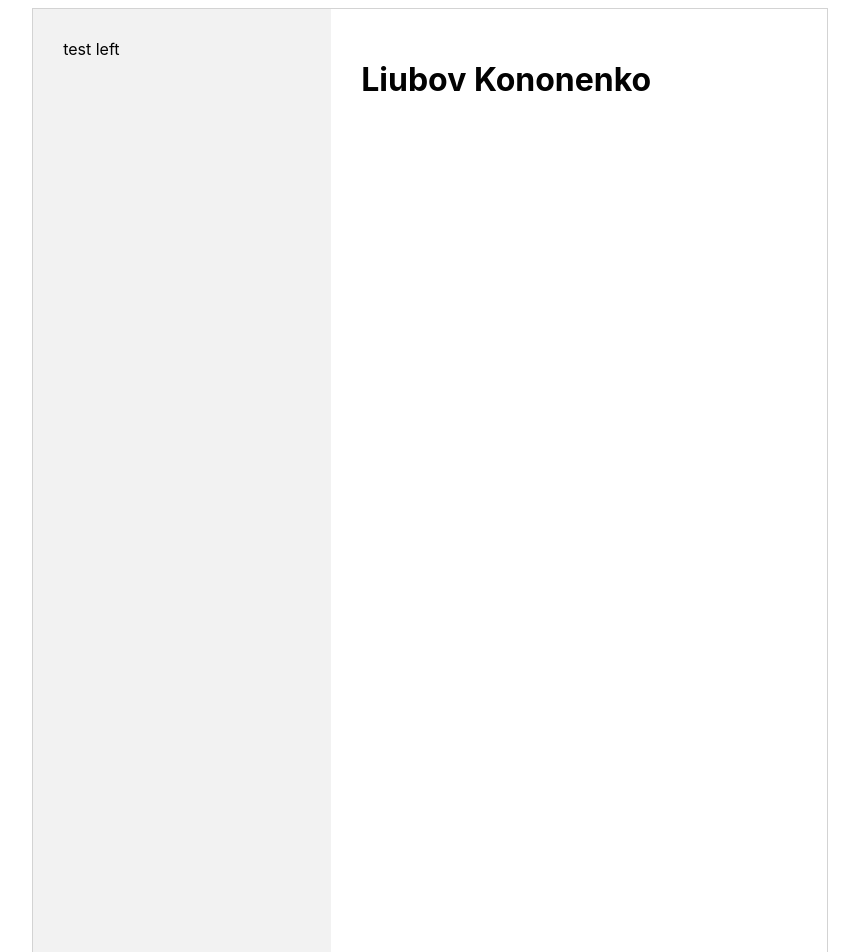
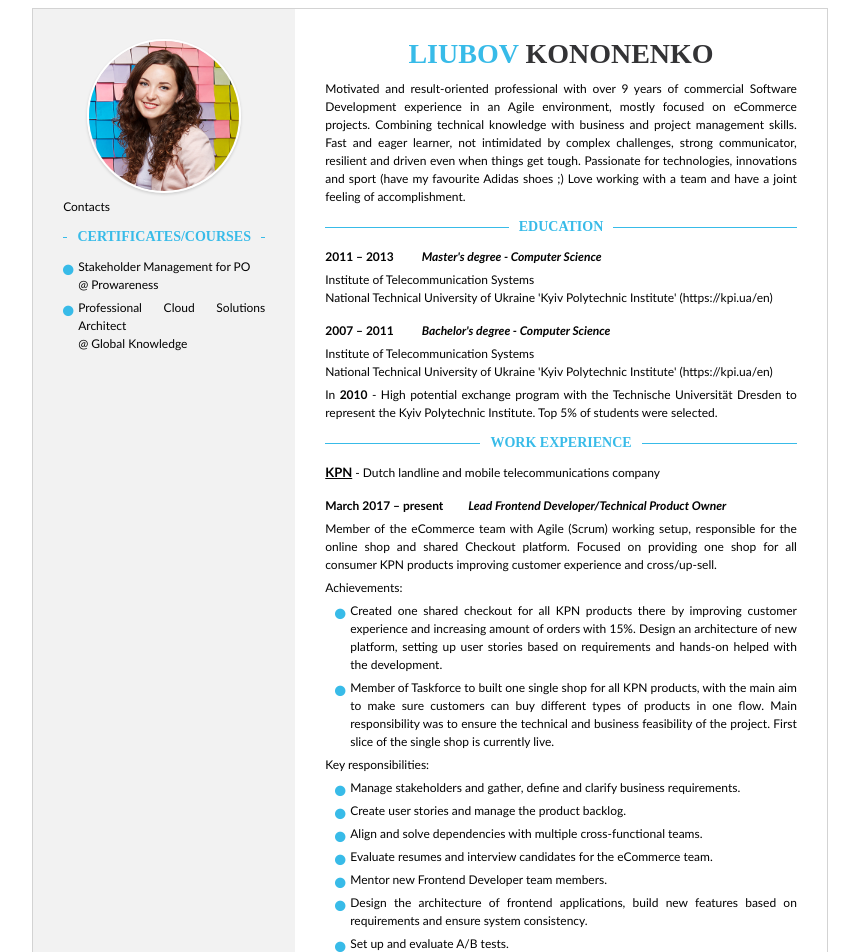
Before and after one commit to lkononenko/cv, a Vue app: page / in a window 1280 px wide. Shown: the top 952 px of the page, without its empty margins (210-1069 px from the left). Built offline with nearby package versions, Linux system fonts and the light colour scheme.

Commit message:
feat: create 1st page

```diff
--- a/src/App.vue
+++ b/src/App.vue
@@ -19,11 +19,45 @@ export default {
   @import './assets/styles/main.scss';
 
   #app {
-    /*font-family: 'Avenir', Helvetica, Arial, sans-serif;*/
     font-family: $font-primary;
+    @include font-size($base-font-sizes);
     -webkit-font-smoothing: antialiased;
     -moz-osx-font-smoothing: grayscale;
     text-align: left;
     color: $color-content;
   }
+
+  p {
+    text-align: justify;
+    margin: $margin/2 0;
+  }
+
+  a {
+    color: $color-content;
+  }
+
+  ul {
+    margin: 0;
+    padding-left: 25px;
+    list-style: none;
+
+    li {
+      margin: $margin/2 0;
+      text-align: justify;
+      position: relative;
+
+      &:before {
+        content: "\2022";
+        font-size: 24px;
+        color: $color-brand;
+        font-weight: bold;
+        display: inline-block;
+        width: 1em;
+        margin-left: -1em;
+        position: absolute;
+        top: -8px;
+        left: 7px;
+      }
+    }
+  }
 </style>
--- a/src/assets/styles/_config.scss
+++ b/src/assets/styles/_config.scss
@@ -1,7 +1,9 @@
 $color-content: #020202;
-$color-brand: #E7BEA7;
+$color-brand: #38BBE8;
+//$color-brand-2: #3c3c3e;
+//$color-brand-2: #7F7F7F;
+$color-brand-2: #333335;
 $color-brand-bg: #F2F2F2;
-//#7F7F7F
 
 // The grays are mainly used for the texts and UI-elements
 $color-white: #fff;
@@ -18,8 +20,8 @@ $color-black: #000;
 
 
 // Fonts
-$font-primary: -apple-system, BlinkMacSystemFont, "Segoe UI", Roboto, Helvetica, Arial, sans-serif;
-$font-secondary: "KPN Metric", Verdana, sans-serif;
+$font-primary: Calibri, Roboto, Helvetica, Arial, sans-serif;
+$font-secondary: 'Times New Roman', Helvetica, Arial, sans-serif;;
 
 $font-size-small: 10px;
 $font-size: 12px;
@@ -27,6 +29,27 @@ $font-size-large: 14px;
 
 $line-height-base: 1.5;
 $line-height-small: 1.2;
+
+$font-weight-base: 400;
+$font-weight-medium: 600;
+$font-weight-bold: 700;
+
+//@font-face {
+//    font-family: 'KPN Metric';
+//    src: url('/fonts/KPNMetricWeb-Bold.woff2') format('woff2'),
+//    url("/fonts/KPNMetricWeb-Bold.woff") format("woff");
+//    font-weight: 700;
+//    font-style: normal;
+//}
+//
+//@font-face {
+//    font-family: 'KPN Metric';
+//    src: url('/fonts/KPNMetricWeb-Light.woff2') format('woff2'),
+//    url("/fonts/KPNMetricWeb-Light.woff") format("woff");
+//    font-weight: 200;
+//    font-style: normal;
+//}
+
 
 // Margins
 $margin: 10px;
@@ -43,26 +66,20 @@ $breakpoints: (
 
 $base-font-sizes: (
         default: (12px, 1.5),
-        small: (14px, 1.5),
-        medium: (14px, 1.5)
-);
-
-$base-16-font-sizes: (
-        default: (12px, 1.5),
-        small: (16px, 1.5),
-        medium: (16px, 1.5)
+        small: (12px, 1.5),
+        medium: (12px, 1.5)
 );
 
 $h1-font-sizes: (
-        default: (24px, 1),
-        small: (32px, 1),
-        medium: (44px, 1.09)
+        default: (28px, 1),
+        small: (24px, 1),
+        medium: (28px, 1.09)
 );
 
 $h2-font-sizes: (
-        default: (24px, 1),
-        small: (32px, 1),
-        medium: (32px, 1)
+        default: (14px, 1),
+        small: (14px, 1),
+        medium: (14px, 1)
 );
 
 $h3-font-sizes: (
@@ -72,14 +89,14 @@ $h3-font-sizes: (
 );
 
 $h4-font-sizes: (
-        default: (14px, 1.2),
-        small: (16px, 1.2),
-        medium: (16px, 1.2)
+        default: (13px, 1.2),
+        small: (13px, 1.2),
+        medium: (13px, 1.2)
 );
 
 $h5-font-sizes: (
-        default: (14px, 1.2),
-        small: (14px, 1.2),
-        medium: (14px, 1.2),
-        large: (16px, 1.2)
+        default: (12px, 1.2),
+        small: (12px, 1.2),
+        medium: (12px, 1.2),
+        large: (12px, 1.2)
 );
--- /dev/null
+++ b/src/assets/styles/_typography.scss
@@ -0,0 +1,57 @@
+@import 'config';
+
+h1 {
+    margin: 0 0 $margin;
+    font-family: $font-secondary;
+    @include font-size($h1-font-sizes);
+    font-weight: $font-weight-bold;
+    color: $color-brand;
+    text-transform: uppercase;
+}
+
+h2 {
+    font-family: $font-secondary;
+    @include font-size($h2-font-sizes);
+    font-weight: $font-weight-bold;
+    color: $color-brand;
+    margin: 2*$margin 0;
+    text-transform: uppercase;
+    width: 100%;
+    text-align: center;
+    border-bottom: 1px solid $color-brand;
+    line-height: 0.1em!important;
+
+    span {
+        background-color: $color-white;
+        padding :0 $margin;
+    }
+}
+
+h3 {
+    font-family: $font-secondary;
+    color: $color-brand;
+    @include font-size($h3-font-sizes);
+    margin: $margin 0;
+}
+
+h4 {
+    @include font-size($h4-font-sizes);
+    margin: $margin 0;
+}
+
+h5 {
+    @include font-size($h5-font-sizes);
+}
+
+.center {
+    text-align: center;
+}
+.text {
+    &-strong {
+        font-weight: $font-weight-bold;
+    }
+
+    &-italic {
+        font-style: italic;
+    }
+}
--- a/src/assets/styles/main.scss
+++ b/src/assets/styles/main.scss
@@ -1,2 +1,3 @@
 @import 'config';
 @import 'mixins';
+@import 'typography';
--- a/src/components/FirstPage.vue
+++ b/src/components/FirstPage.vue
@@ -2,10 +2,95 @@
   <div class="page">
     <div class="row page-row">
       <div class="col col-left">
-        test left
+        <div class="center">
+          <img class="profile-photo"
+               src="../assets/images/lkononenko-400x400.jpg">
+        </div>
+        Contacts
+
+        <h2><span>Certificates/Courses</span></h2>
+        <ul>
+          <li>Stakeholder Management for PO <br/>@ Prowareness</li>
+          <li>Professional Cloud Solutions Architect <br/>@ Global Knowledge</li>
+        </ul>
       </div>
       <div class="col col-right">
-        <h1>Liubov Kononenko</h1>
+        <h1>Liubov <span>Kononenko</span></h1>
+        <p>
+          Motivated and result-oriented professional with over 9 years of commercial Software Development experience
+          in an Agile environment, mostly focused on eCommerce projects. Combining technical knowledge with business
+          and project management skills. Fast and eager learner, not intimidated by complex challenges,
+          strong communicator, resilient and driven even when things get tough. Passionate for technologies,
+          innovations  and sport (have my favourite Adidas shoes ;) Love working with a team and have a joint
+          feeling of accomplishment.
+        </p>
+        <h2><span>Education</span></h2>
+        <div class="block">
+          <p class="text-strong">2011 – 2013 <span class="degree">Master's degree - Computer Science</span></p>
+          <p>Institute of Telecommunication Systems<br />
+            National Technical University of Ukraine 'Kyiv Polytechnic Institute' (https://kpi.ua/en)</p>
+        </div>
+        <div class="block">
+          <p class="text-strong">2007 – 2011 <span class="degree">Bachelor's degree - Computer Science</span></p>
+          <p>Institute of Telecommunication Systems<br />
+            National Technical University of Ukraine 'Kyiv Polytechnic Institute' (https://kpi.ua/en)</p>
+          <p>In <strong>2010</strong> - High potential exchange program with the Technische Universität Dresden to represent the Kyiv
+            Polytechnic Institute. Top 5% of students were selected.</p>
+        </div>
+        <h2><span>Work Experience</span></h2>
+        <h4 class="company">
+          <a href="https://www.kpn.com" target="_blank">KPN</a>
+          <span> - Dutch landline and mobile telecommunications company</span>
+        </h4>
+        <div class="block">
+          <p class="text-strong">March 2017 – present<span class="degree">Lead Frontend Developer/Technical Product Owner</span></p>
+          <p>Member of the eCommerce team with Agile (Scrum) working setup, responsible for the online shop and shared Checkout platform.
+            Focused on providing one shop for all consumer KPN products improving customer experience and cross/up-sell.</p>
+          <p>Achievements:</p>
+          <ul>
+            <li>Created one shared checkout for all KPN products there by improving customer experience and increasing
+              amount of orders with 15%. Design an architecture of new platform, setting up user stories based on
+              requirements and hands-on helped with the development.</li>
+            <li>Member of Taskforce to built one single shop for all KPN products, with the main aim to make sure
+              customers can buy different types of products in one flow. Main responsibility was to ensure the technical
+              and business feasibility of the project. First slice of the single shop is currently live.</li>
+          </ul>
+          <p>Key responsibilities:</p>
+          <ul>
+            <li>Manage stakeholders and gather, define and clarify business requirements.</li>
+            <li>Create user stories and manage the product backlog.</li>
+            <li>Align and solve dependencies with multiple cross-functional teams.</li>
+            <li>Evaluate resumes and interview candidates for the eCommerce team.</li>
+            <li>Mentor new Frontend Developer team members.</li>
+            <li>Design the architecture of frontend applications, build new features based on requirements and ensure system consistency.</li>
+            <li>Set up and evaluate A/B tests.</li>
+            <li>Develop a roadmap for Single Shop.</li>
+            <li>Perform code reviews for other team members, deployment and release management.</li>
+          </ul>
+        </div>
+        <h4 class="company">
+          <a href="https://www.softheme.com" target="_blank">Softheme</a>
+          <span> - Software Development outsourcing company</span>
+        </h4>
+        <div class="block">
+          <p class="text-strong">July 2016 – March 2017<span class="degree">Senior Frontend Developer</span></p>
+          <p>Main project is https://pushfor.com - a secure content sharing platform with unique social features.
+            Main responsibilities were design the architecture and develop web application using Angular2 framework
+            with TypeScript, increased the performance of the website, perform code reviews for other team members.</p>
+        </div>
+        <div class="block">
+          <p class="text-strong">August 2012 – July 2016<span class="degree">Full Stack Software Developer</span></p>
+          <p>Development various type of projects (eCommerce, websites, applications) for worldwide customers.
+            Projects from scratch as well as maintenance and development mature projects.</p>
+          <p>Main projects and responsibilities:</p>
+          <ul>
+            <li>HR and social payment: design and development of the web project from scratch, implementing payments
+              flow using PayPal and Stripe APIs.</li>
+            <li>Online store: development of the eCommerce project based on Magento system.</li>
+            <li>Social iPhone App: providing API and development web admin panel, web-statistics.</li>
+          </ul>
+        </div>
+
       </div>
     </div>
   </div>
@@ -38,6 +123,8 @@ export default {
   /*  color: #42b983;*/
   /*}*/
 
+
+
   .row {
     display: flex;
     flex-direction: row;
@@ -57,28 +144,87 @@ export default {
      }
   }
 */
+  h1 {
+    text-align: center;
+
+    span {
+      color: $color-brand-2;
+    }
+  }
+
   .page {
-    width: 210mm;
-    height: 297mm;
-    margin: 0 auto;
-    border: 1px solid $color-gray-30;
+    @include breakpoint-up(md) {
+      width: 210mm;
+      height: 297mm;
+      margin: 0 auto;
+      border: 1px solid $color-gray-30;
+    }
 
     &-row {
+      position: relative;
       height: 100%;
     }
   }
 
   .col {
-    padding: 3*$margin;
+    padding: $margin;
+
+    @include breakpoint-up(md) {
+      padding: 3*$margin;
+    }
 
     &-left {
-      width: 30%;
+
       background-color: $color-brand-bg;
+
+      @include breakpoint-up(md) {
+        width: 30%;
+      }
+
+      h2 span {
+        background-color: $color-brand-bg;
+      }
+
+      ul {
+        padding-left: 15px;
+      }
     }
 
     &-right {
-
+      @include breakpoint-up(md) {
+        width: 70%;
+      }
     }
   }
 
+  hr {
+    width: 100%;
+    border-top: 1px solid $color-brand;
+  }
+
+  .block {
+    margin: 1.5*$margin 0;
+  }
+
+  .profile-photo {
+    max-width: 100%;
+    width: 150px;
+    text-align: center;
+    border: 2px solid #fff;
+    box-shadow: inset 0 1.5px 3px 0 rgba(0,0,0,.15), 0 1.5px 3px 0 rgba(0,0,0,.15);
+    border-radius: 50%;
+  }
+
+  .degree {
+    font-style: italic;
+    margin-left: 25px;
+  }
+
+  .company {
+
+    span {
+      @include font-size($base-font-sizes);
+      font-weight: normal;
+    }
+  }
 </style>
```
Lines whose indentation alone changed are shown as unchanged.
